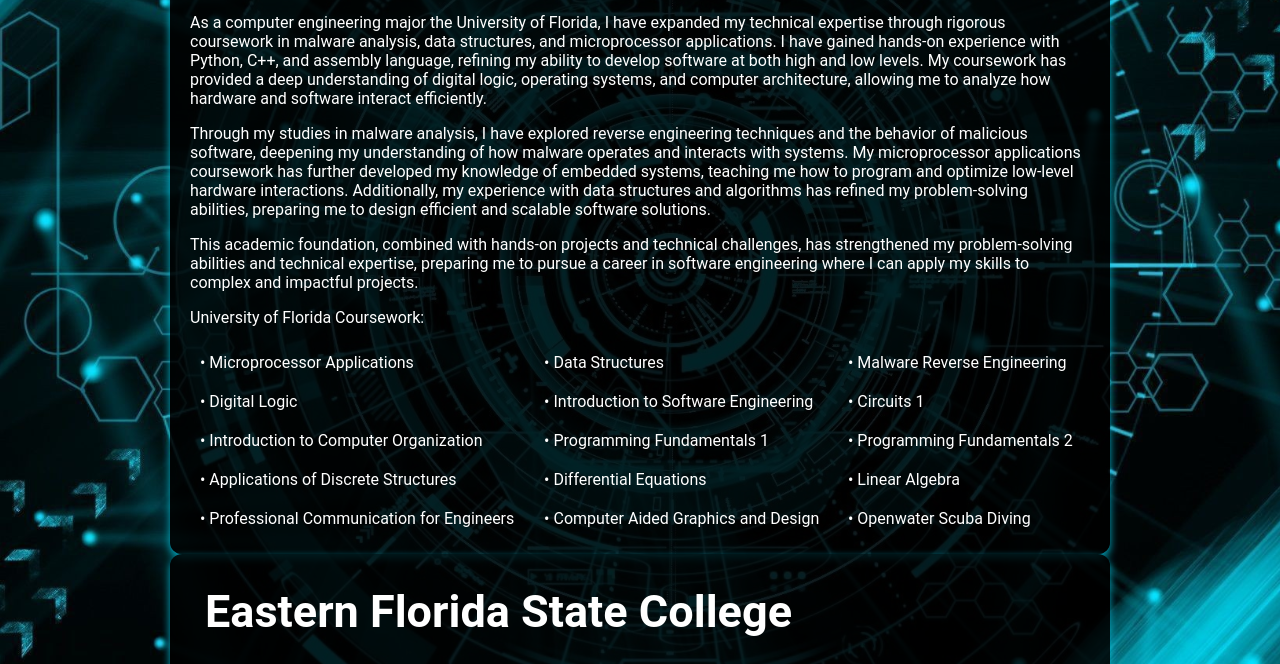
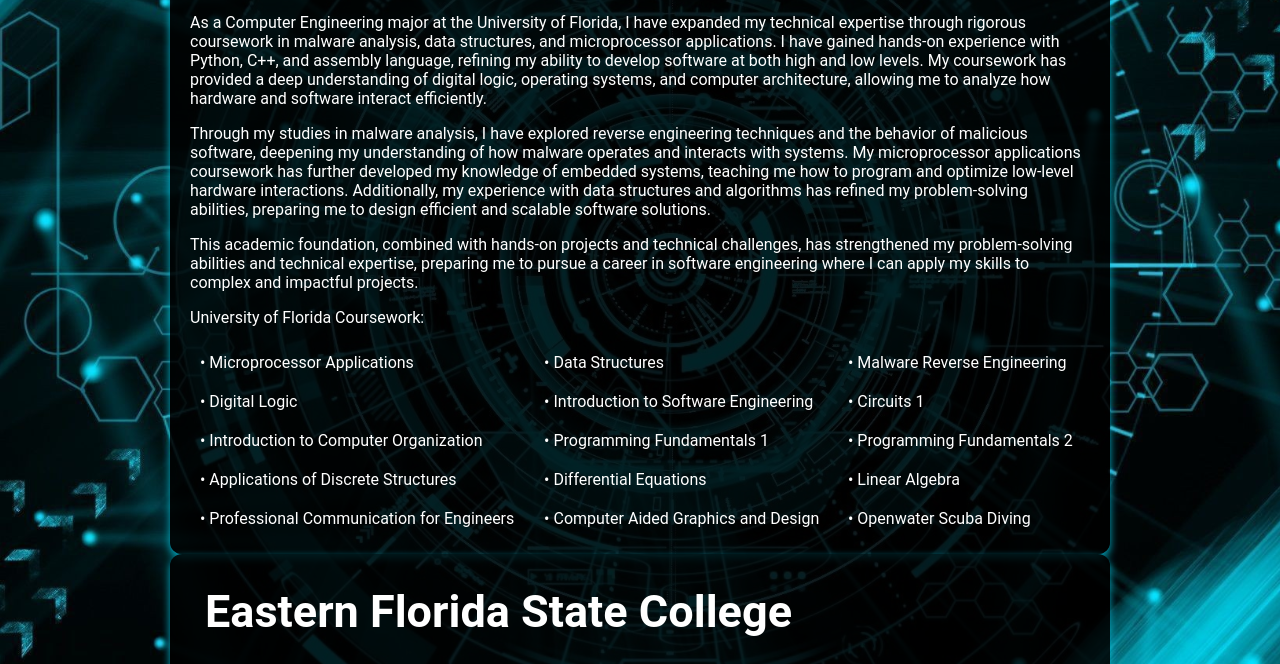
Before and after one commit to William-Dunlap/William-Dunlap.github.io, a plain HTML site: page education.html in a window 1280 px wide. Shown: the part 136-800 px from the top of the page. Drawn offline with Linux system fonts and the light colour scheme.

Commit message:
fixes grammer

```diff
--- a/education.html
+++ b/education.html
@@ -21,7 +21,7 @@
 
 <section id="introduction" class="container" onclick="toggleExpand(this)">
     <h1>University of Florida</h1>
-    <p>As a computer engineering major the University of Florida, I have expanded my technical expertise through rigorous coursework in malware analysis, data structures, and microprocessor applications. I have gained hands-on experience with Python, C++, and assembly language, refining my ability to develop software at both high and low levels. My coursework has provided a deep understanding of digital logic, operating systems, and computer architecture, allowing me to analyze how hardware and software interact efficiently.</p>
+    <p>As a Computer Engineering major at the University of Florida, I have expanded my technical expertise through rigorous coursework in malware analysis, data structures, and microprocessor applications. I have gained hands-on experience with Python, C++, and assembly language, refining my ability to develop software at both high and low levels. My coursework has provided a deep understanding of digital logic, operating systems, and computer architecture, allowing me to analyze how hardware and software interact efficiently.</p>
     <p>Through my studies in malware analysis, I have explored reverse engineering techniques and the behavior of malicious software, deepening my understanding of how malware operates and interacts with systems. My microprocessor applications coursework has further developed my knowledge of embedded systems, teaching me how to program and optimize low-level hardware interactions. Additionally, my experience with data structures and algorithms has refined my problem-solving abilities, preparing me to design efficient and scalable software solutions.</p>
     <p>This academic foundation, combined with hands-on projects and technical challenges, has strengthened my problem-solving abilities and technical expertise, preparing me to pursue a career in software engineering where I can apply my skills to complex and impactful projects.</p>
     <p>University of Florida Coursework:</p>
```
